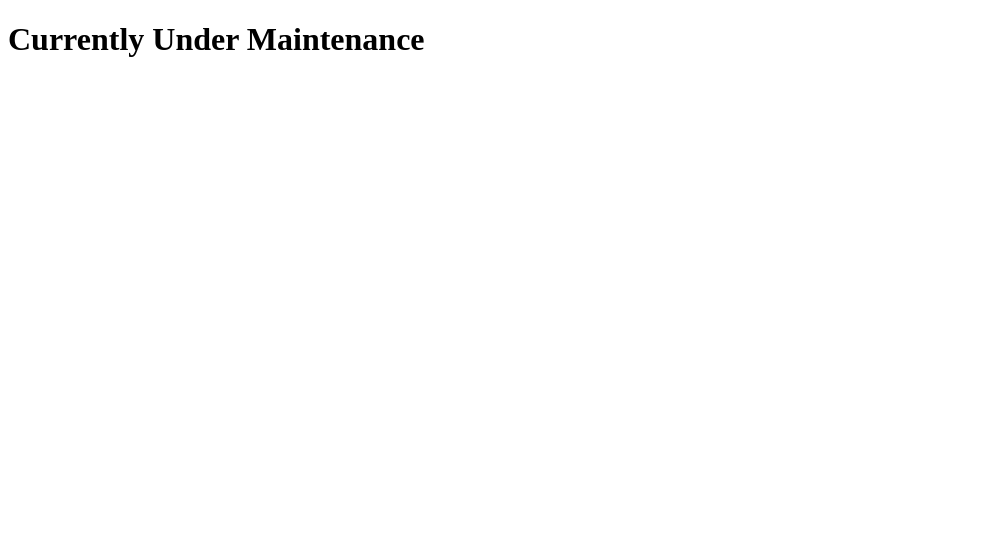
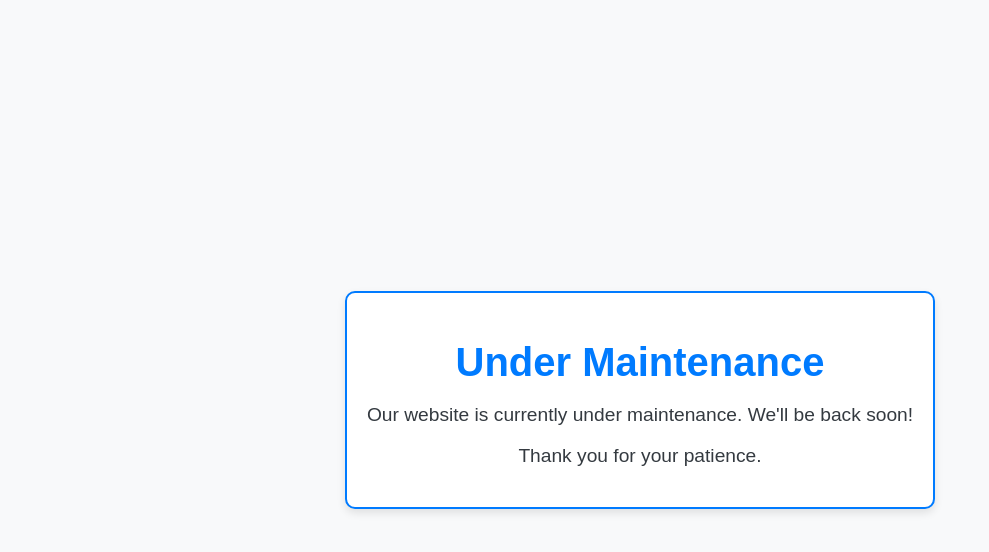
Before and after one commit to MyInternetDown/MyInternetDown.github.io, a plain HTML site: page index.html in a window 1280 px wide. Shown: the whole page, without its empty margins (0-989 px from the left). Drawn offline with Linux system fonts and the light colour scheme.

Commit message:
Update index.html

```diff
--- a/index.html
+++ b/index.html
@@ -1,7 +1,53 @@
 <!DOCTYPE html>
-<html>
+<html lang="en">
+
+<head>
+    <meta charset="UTF-8">
+    <meta http-equiv="X-UA-Compatible" content="IE=edge">
+    <meta name="viewport" content="width=device-width, initial-scale=1.0">
+    <title>Under Maintenance</title>
+    <style>
+        /* Page styling */
+        body {
+            display: flex;
+            justify-content: center;
+            align-items: center;
+            height: 100vh;
+            margin: 0;
+            background-color: #f8f9fa;
+            font-family: Arial, sans-serif;
+            text-align: center;
+        }
+
+        /* Message styling */
+        .message {
+            padding: 20px;
+            border: 2px solid #007bff;
+            border-radius: 10px;
+            background-color: #ffffff;
+            box-shadow: 0px 4px 8px rgba(0, 0, 0, 0.1);
+        }
+
+        /* Text styling */
+        h1 {
+            color: #007bff;
+            font-size: 2.5rem;
+            margin-bottom: 10px;
+        }
+
+        p {
+            color: #343a40;
+            font-size: 1.2rem;
+        }
+    </style>
+</head>
+
 <body>
-<h1>Currently Under Maintenance</h1>
+    <div class="message">
+        <h1>Under Maintenance</h1>
+        <p>Our website is currently under maintenance. We'll be back soon!</p>
+        <p>Thank you for your patience.</p>
+    </div>
+</body>
 
-</body>
 </html>
```
